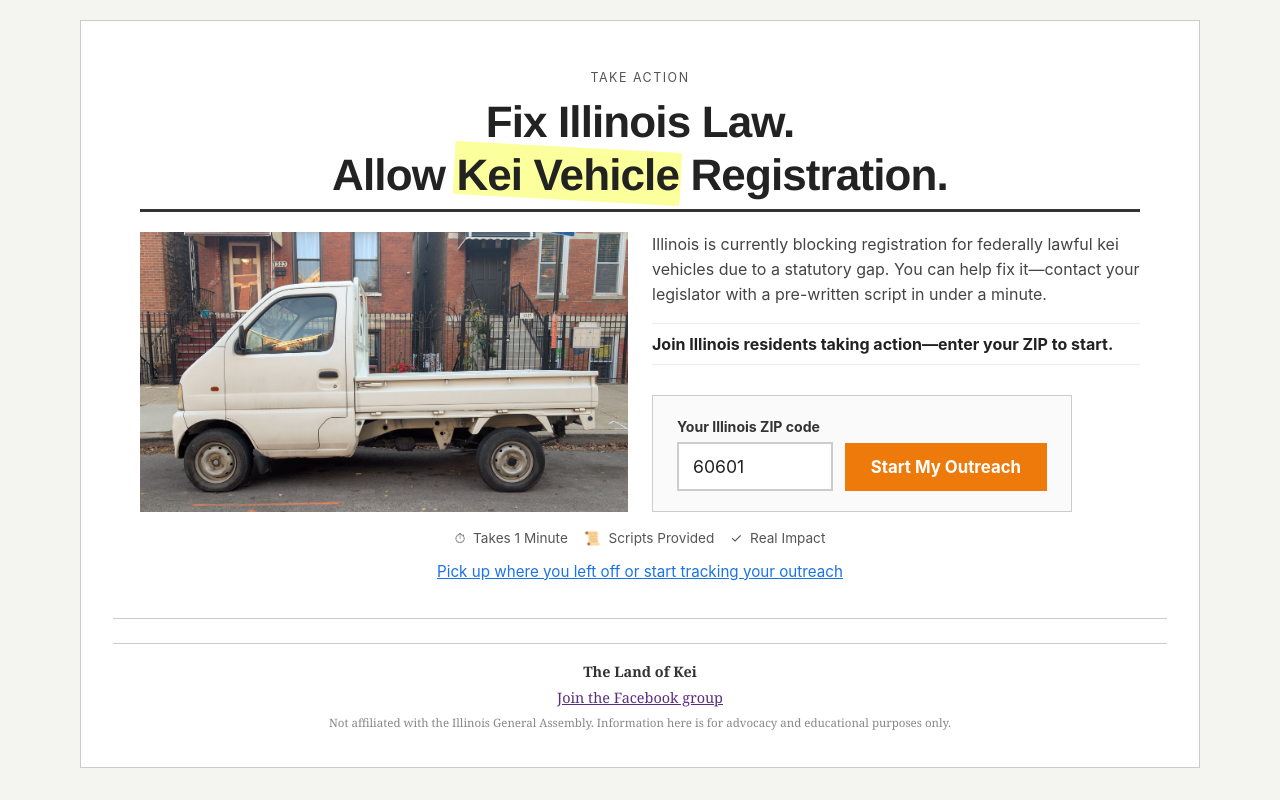
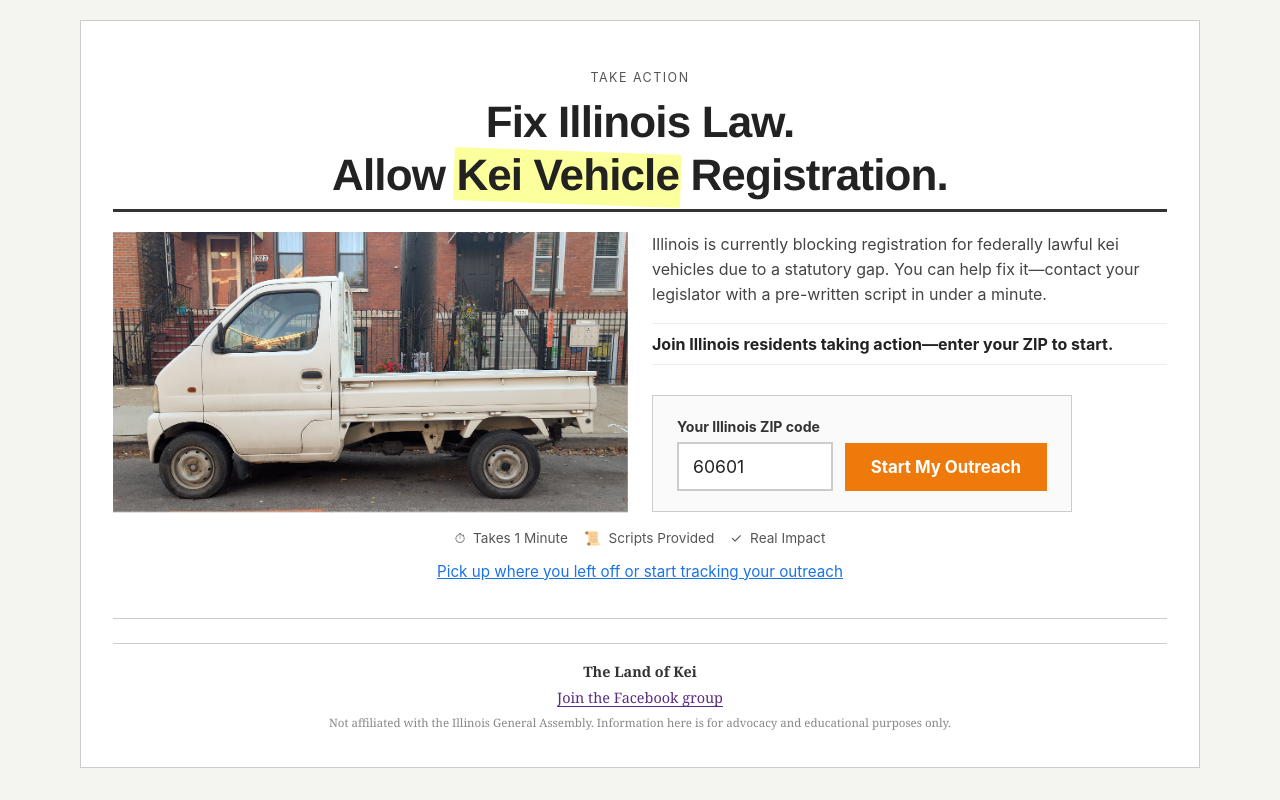
Before and after one commit to tyler-morales/ilga-graph, a FastAPI app: page /advocacy/ in a window 1280 px wide. Run offline with FastAPI, Linux system fonts and the light colour scheme; data that the repository does not hold is empty; parts of the project's set-up code (start-up, migrations or seed data) failed here and were passed over; some libraries are stand-ins or nearby versions.

Commit message:
style(advocacy): mobile typography, hero sharpie/animation, drawer/cards/form
Co-authored-by: Cursor <cursoragent@cursor.com>

```diff
--- a/src/ilga_graph/static/css/advocacy-cards.css
+++ b/src/ilga_graph/static/css/advocacy-cards.css
@@ -379,6 +379,25 @@
   color: #666;
   cursor: pointer;
   padding: 4px 0;
+  list-style: none;
+  user-select: none;
+}
+
+.card-details-toggle::-webkit-details-marker,
+.card-details-toggle::marker {
+  display: none;
+  content: none;
+}
+
+.card-details-toggle::after {
+  content: " \25bc";
+  font-size: 0.75em;
+  color: #666;
+  margin-left: 4px;
+}
+
+.card-details[open] .card-details-toggle::after {
+  content: " \25b2";
 }
 
 .card-details-toggle:hover {
--- a/src/ilga_graph/static/css/advocacy-drawer.css
+++ b/src/ilga_graph/static/css/advocacy-drawer.css
@@ -1,4 +1,10 @@
 /* ── Phone script slide-over panel ── */
+/* Snappy easing: quick start, smooth decelerate at end */
+:root {
+    --drawer-ease: cubic-bezier(0.33, 1, 0.68, 1);
+    --drawer-duration: 0.28s;
+}
+
 .phone-overlay {
     position: fixed;
     inset: 0;
--- a/src/ilga_graph/static/css/advocacy-form.css
+++ b/src/ilga_graph/static/css/advocacy-form.css
@@ -1,6 +1,7 @@
 /* ── Form ── */
 /* ── Advocacy Hero (hardball: bold sans, poster layout, high-contrast CTA) ── */
 .advocacy-hero {
+  --hero-highlight-delay: 0.5s; /* Stagger: sharpie fades in first, then highlight animates */
   background: #fff;
   color: #222;
   padding: 24px 0 32px;
@@ -10,14 +11,8 @@
 }
 
 .hero-inner {
-  max-width: 680px;
+  max-width: 100%;
   margin: 0 auto;
-}
-
-@media (min-width: 768px) {
-  .hero-inner {
-    max-width: 1000px;
-  }
 }
 
 .hero-eyebrow {
@@ -55,10 +105,11 @@
   bottom: .03em;
   height: 1.2em;
   background: rgb(246 255 37 / 45%);
-  transform: rotate(3.1deg);
-  transform-origin: center;
+  transform-origin: left center;
+  transform: rotate(2deg) scaleX(0); /* Initial state so bar is hidden during animation-delay */
   border-radius: 2px;
   z-index: -1;
+  animation: hero-mark-reveal 0.55s ease-out var(--hero-highlight-delay, 0.5s) forwards;
 }
 
 /* Optional: highlighter-marker style (use .hero-headline-mark.hero-headline-mark--highlight on the span to switch) */
--- a/src/ilga_graph/static/css/base.css
+++ b/src/ilga_graph/static/css/base.css
@@ -96,11 +96,27 @@ a:visited {
 
 .footer-links a {
   color: var(--link-color, #5a2d82);
-  text-decoration: underline;
+  text-decoration: none;
+  position: relative;
+  display: inline-block;
+}
+
+.footer-links a::after {
+  content: '';
+  position: absolute;
+  left: 0;
+  right: 0;
+  bottom: 2px;
+  height: 1px;
+  background: currentColor;
 }
 
 .footer-links a:hover {
   text-decoration: none;
+}
+
+.footer-links a:hover::after {
+  opacity: 0;
 }
 
 .footer-links a:focus {
@@ -184,13 +200,27 @@ a:visited {
 .beta-banner-link {
   color: #92400e;
   font-weight: 600;
-  text-decoration: underline;
-  text-underline-offset: 2px;
+  text-decoration: none;
+  position: relative;
+  display: inline-block;
+}
+
+.beta-banner-link::after {
+  content: '';
+  position: absolute;
+  left: 0;
+  right: 0;
+  bottom: 2px;
+  height: 2px;
+  background: currentColor;
 }
 
 .beta-banner-link:hover {
   color: #78350f;
-  text-decoration: none;
+}
+
+.beta-banner-link:hover::after {
+  opacity: 0;
 }
 
 .beta-banner-link:focus {
```
Also changed, not shown: other parts of src/ilga_graph/static/css/advocacy-drawer.css (+26 -3 lines), other parts of src/ilga_graph/static/css/advocacy-form.css (+59 -4 lines).
